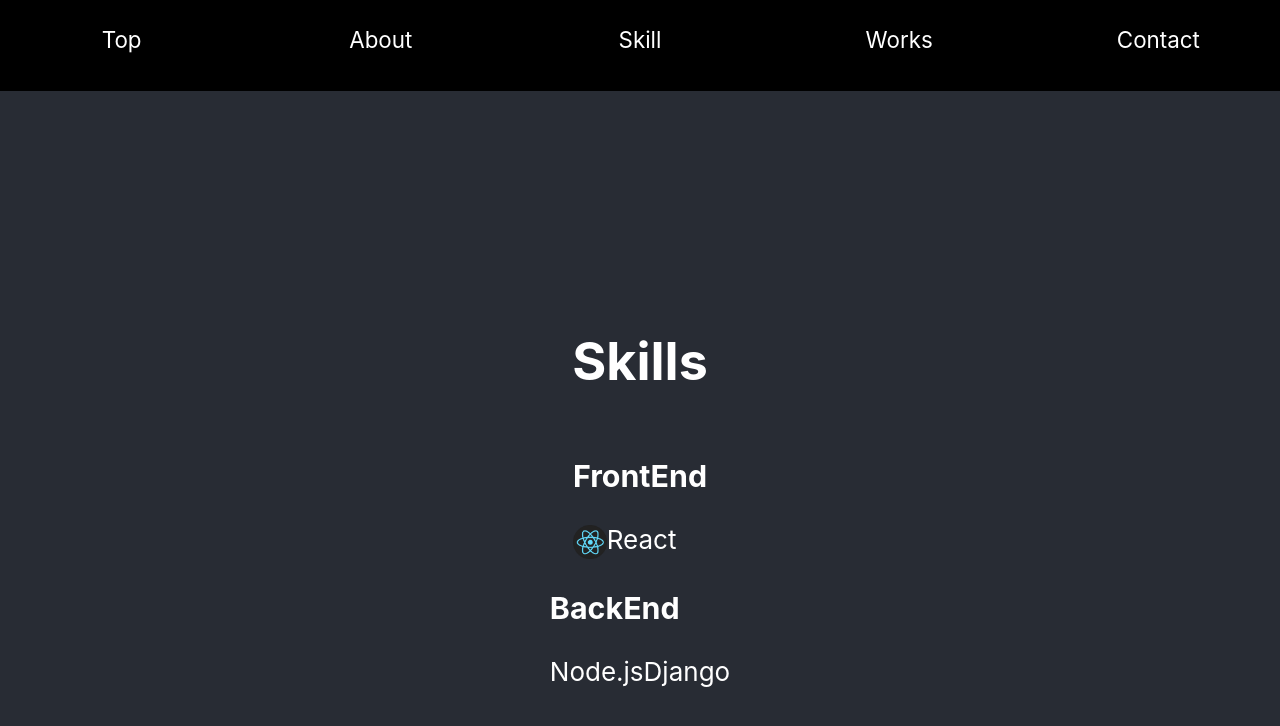
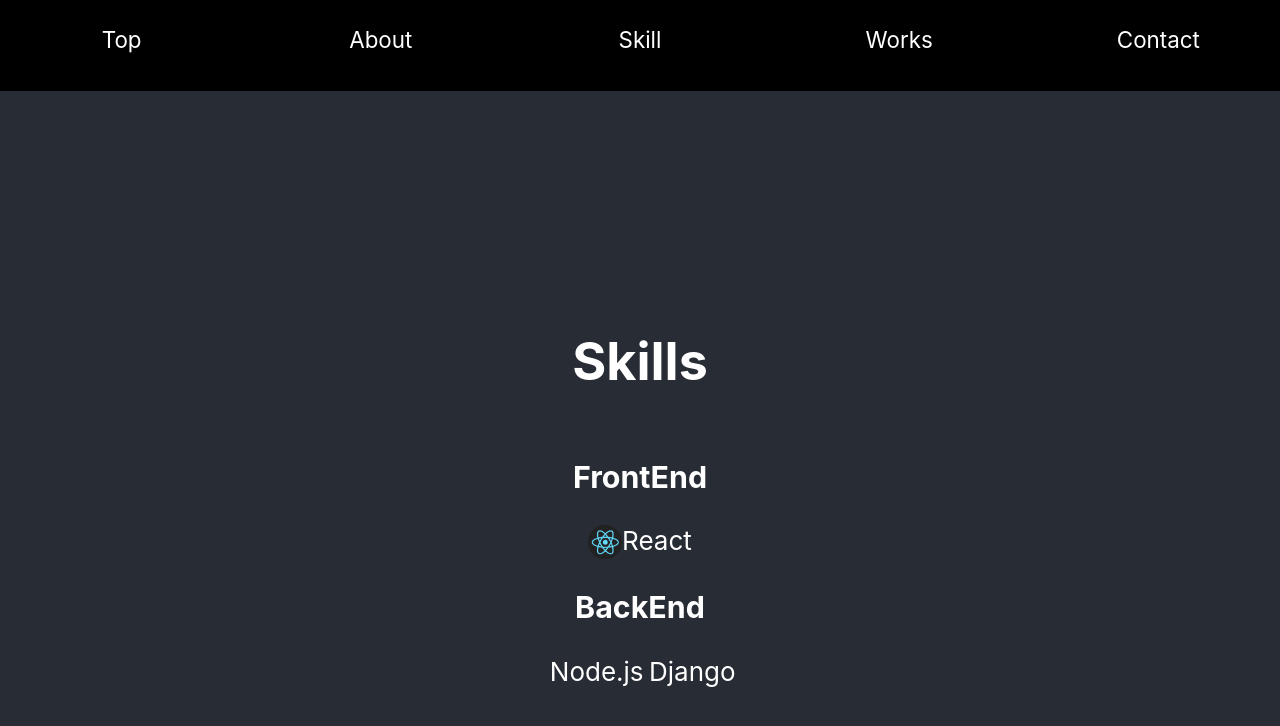
Before and after one commit to isso0424/isso0424.github.io, a React (Create React App) app: page /skills in a window 1280 px wide. Shown: the top 726 px of the page. Built offline with nearby package versions, Linux system fonts and the light colour scheme.

Commit message:
feat: attach style to skill components

```diff
--- a/src/components/Skill.scss
+++ b/src/components/Skill.scss
@@ -4,5 +4,6 @@ img.skill-image {
 }
 
 div.skill {
-  display: inline-block;
+  display: grid;
+  grid-template-columns: 1fr auto;
 }
--- a/src/components/SkillsFrame.scss
+++ b/src/components/SkillsFrame.scss
@@ -0,0 +1,5 @@
+div.skill-frame {
+  display: grid;
+  grid-template-columns: 1fr auto auto;
+  grid-gap: 3%;
+}
--- a/src/components/SkillsFrame.tsx
+++ b/src/components/SkillsFrame.tsx
@@ -1,16 +1,19 @@
 import React from "react";
 import { SkillCategory } from "../type/skill";
 import { Skill } from "./Skill";
+import "./SkillsFrame.scss";
 
 export const SkillsFrame: React.FC<SkillCategory> = (props: SkillCategory) => {
   const { category, skills } = props;
 
   return (
-    <div className="skill-frame">
+    <>
       <h3>{category}</h3>
-      {skills.map((skill) => (
-        <Skill name={skill.name} imageURL={skill.imageURL} />
-      ))}
-    </div>
+      <div className="skill-frame">
+        {skills.map((skill) => (
+          <Skill name={skill.name} imageURL={skill.imageURL} />
+        ))}
+      </div>
+    </>
   );
 };
```
